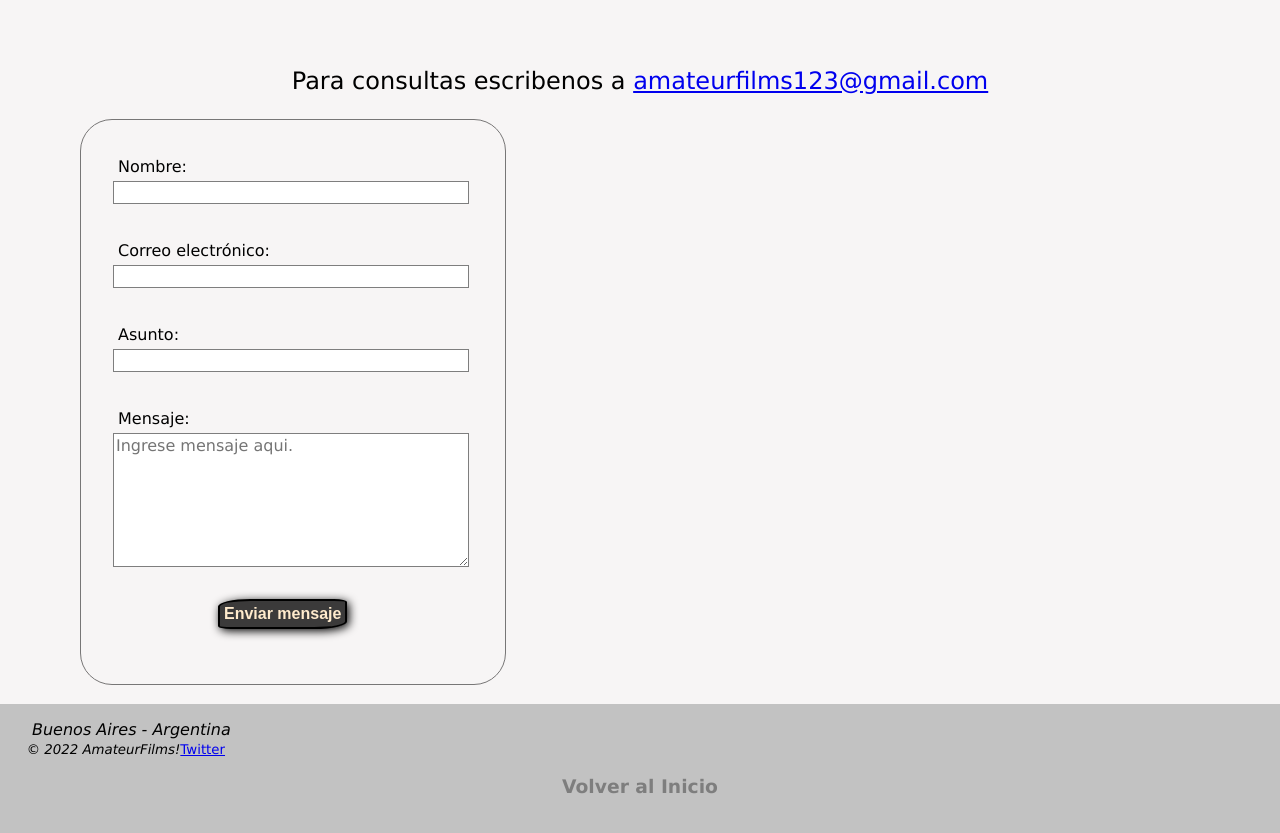
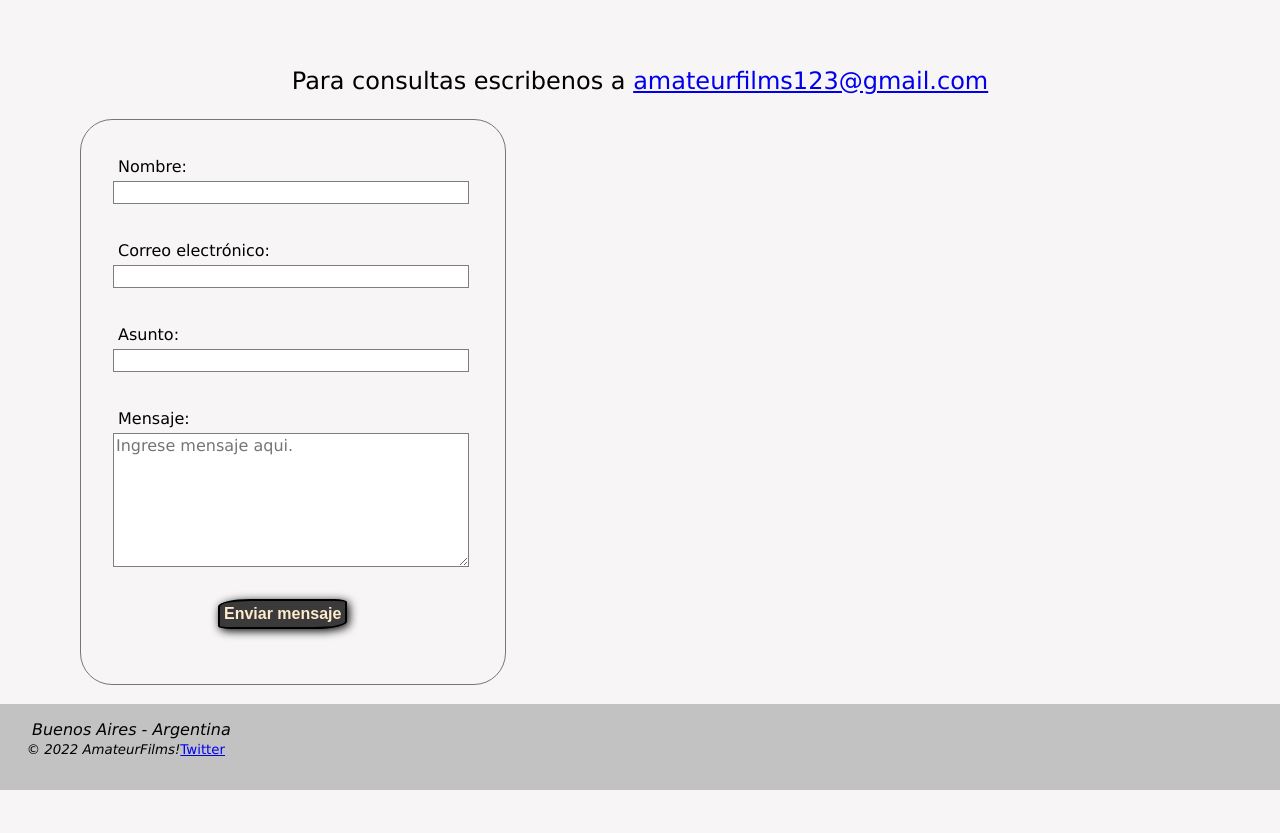
Before and after one commit to juanpablohdez87/Tp1-Web, a plain HTML site: page pages/contactos.html in a window 1280 px wide. Shown: the part 155-988 px from the top of the page. After the commit the page ends 945 px from the top, so only its background shows below. Drawn offline with Linux system fonts and the light colour scheme.

Commit message:
ccs cambios

```diff
--- a/pages/contactos.html
+++ b/pages/contactos.html
@@ -53,7 +53,7 @@
        <div class="piedepagina">
           <address>Buenos Aires - Argentina</address>
           <small><i>&copy; 2022 AmateurFilms!</i><a href="https://twitter.com/" target="-black">Twitter</a></small>
-          <h3><a href="#inicio">Volver al Inicio</a></h3>
+
        </div>
      </footer>
 
```
Also changed, not shown: pages/nosotros.html (+1 -1 lines), css/index.css (line endings or trailing spaces).
